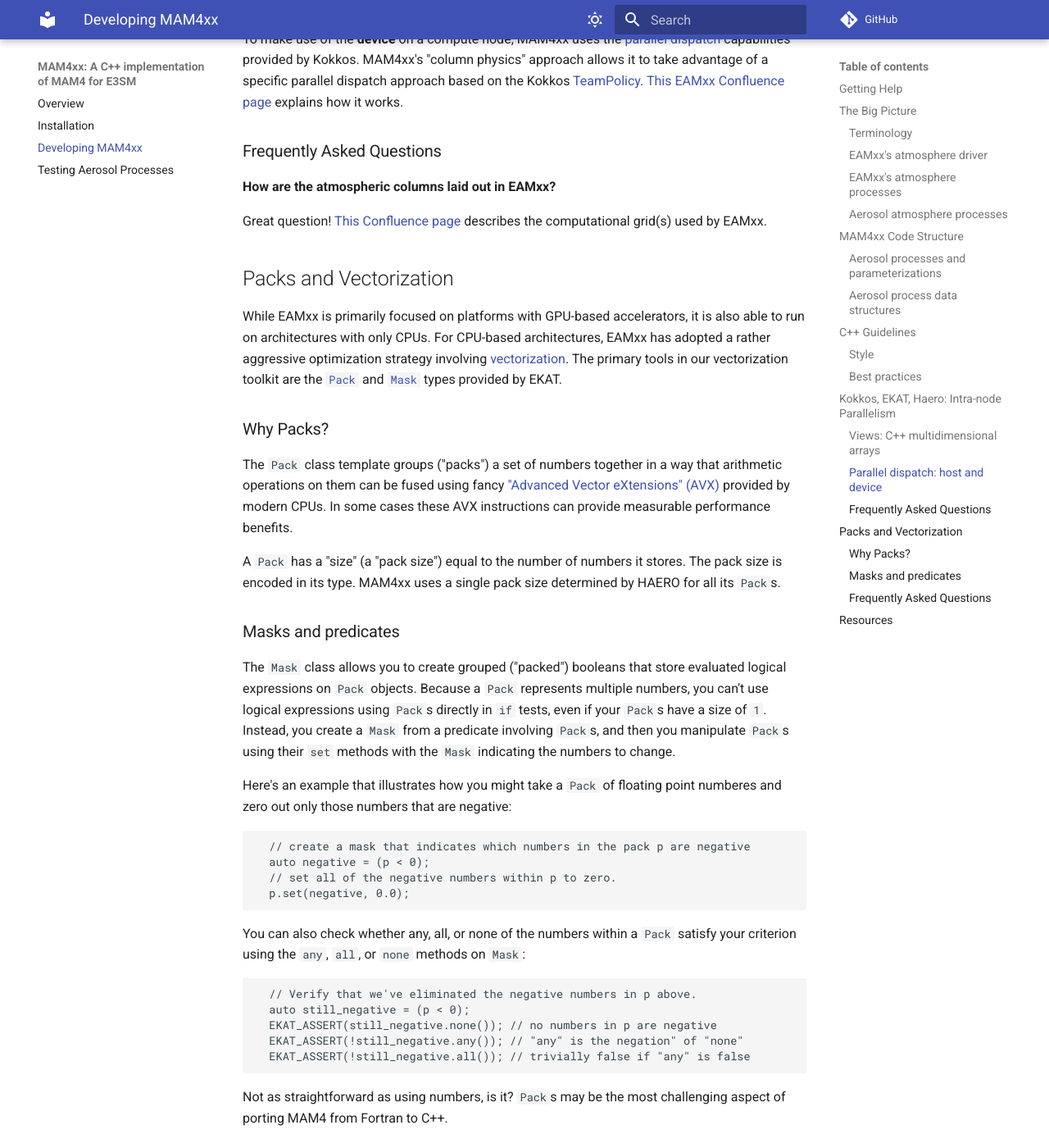
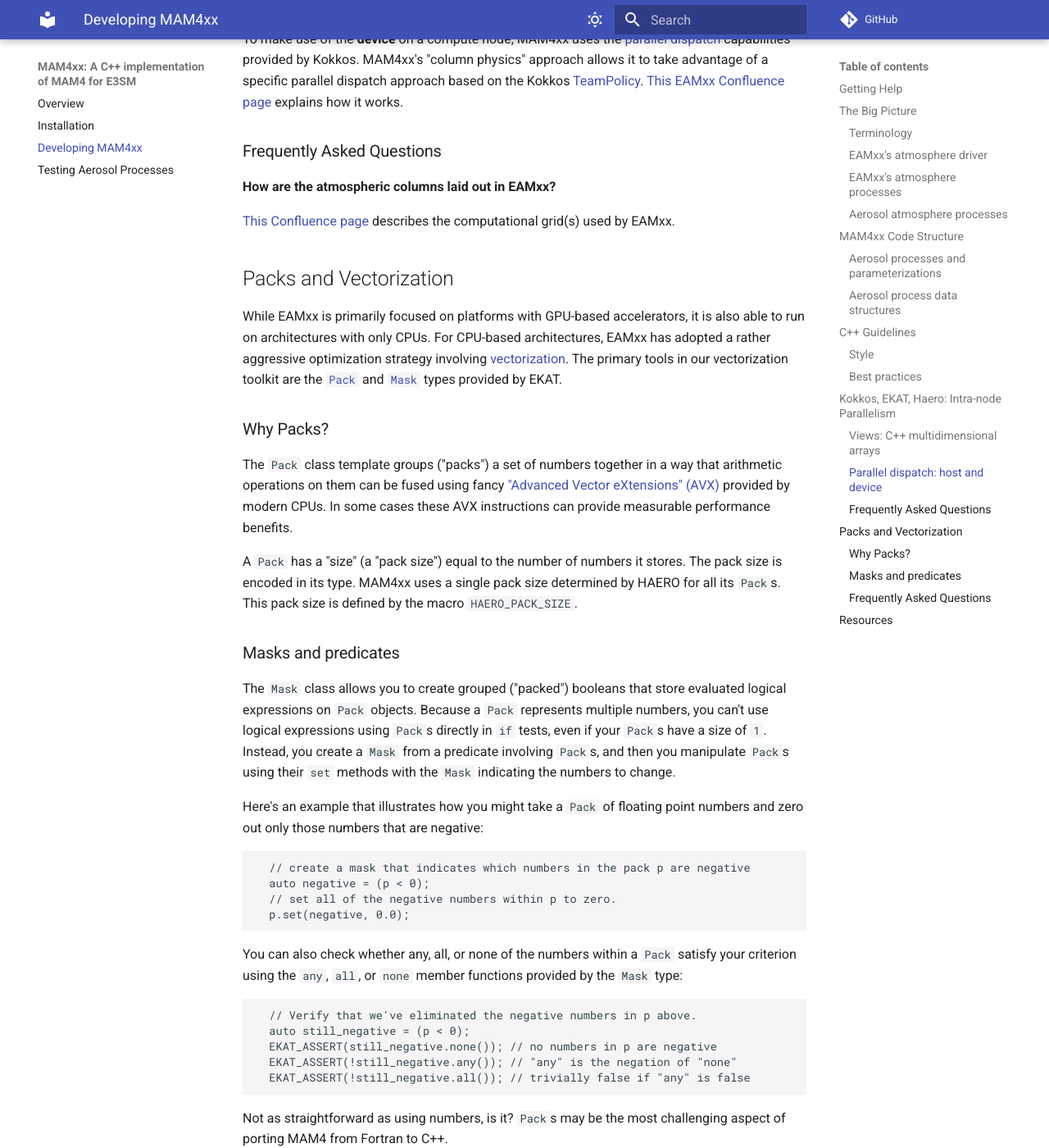
Before and after one commit to eagles-project/mam4xx, an MkDocs documentation site: the page built from docs/development.md, in a window 1280 px wide and 1400 px high, scrolled down 9473 px. Shown: the whole window at 82% size. Built offline with MkDocs 1.6.1 and Material for MkDocs 9.7.7, drawn with Linux system fonts in a browser that asks for light colours; comment, search, counter and statistics services are not loaded; some of the changed text lies outside the part shown.

Commit message:
Fixed a few typos in the dev guide.

````diff
--- a/docs/development.md
+++ b/docs/development.md
@@ -132,7 +132,7 @@ in other words, an aerosol process is _quantified_ in terms of a set of
 parameters that determine how the aerosols evolve over time.
 
 Different aerosol models can decompose the aerosol lifecycle into different
-stages (processes). MAM4xx, uses the aerosol processes defined by MAM4.
+stages (processes). MAM4xx uses the aerosol processes defined by MAM4.
 
 ### Aerosol process data structures
 
@@ -389,7 +389,7 @@ explains how it works.
 
 **How are the atmospheric columns laid out in EAMxx?**
 
-Great question! [This Confluence page](https://acme-climate.atlassian.net/wiki/spaces/DOC/pages/34113147/SE+Atmosphere+Grid+Overview+EAM+CAM)
+[This Confluence page](https://acme-climate.atlassian.net/wiki/spaces/DOC/pages/34113147/SE+Atmosphere+Grid+Overview+EAM+CAM)
 describes the computational grid(s) used by EAMxx.
 
 ## Packs and Vectorization
@@ -412,7 +412,8 @@ measurable performance benefits.
 
 A `Pack` has a "size" (a "pack size") equal to the number of numbers it stores.
 The pack size is encoded in its type. MAM4xx uses a single pack size determined
-by HAERO for all its `Pack`s.
+by HAERO for all its `Pack`s. This pack size is defined by the macro
+`HAERO_PACK_SIZE`.
 
 ### Masks and predicates
 
@@ -424,7 +425,7 @@ multiple numbers, you can't use logical expressions using `Pack`s directly in
 using their `set` methods with the `Mask` indicating the numbers to change.
 
 Here's an example that illustrates how you might take a `Pack` of floating
-point numberes and zero out only those numbers that are negative:
+point numbers and zero out only those numbers that are negative:
 
 ```
   // create a mask that indicates which numbers in the pack p are negative
@@ -434,13 +435,14 @@ point numberes and zero out only those numbers that are negative:
 ```
 
 You can also check whether any, all, or none of the numbers within a `Pack`
-satisfy your criterion using the `any`, `all`, or `none` methods on `Mask`:
+satisfy your criterion using the `any`, `all`, or `none` member functions
+provided by the `Mask` type:
 
 ```
   // Verify that we've eliminated the negative numbers in p above.
   auto still_negative = (p < 0);
   EKAT_ASSERT(still_negative.none()); // no numbers in p are negative
-  EKAT_ASSERT(!still_negative.any()); // "any" is the negation" of "none"
+  EKAT_ASSERT(!still_negative.any()); // "any" is the negation of "none"
   EKAT_ASSERT(!still_negative.all()); // trivially false if "any" is false
 ```
 
````
